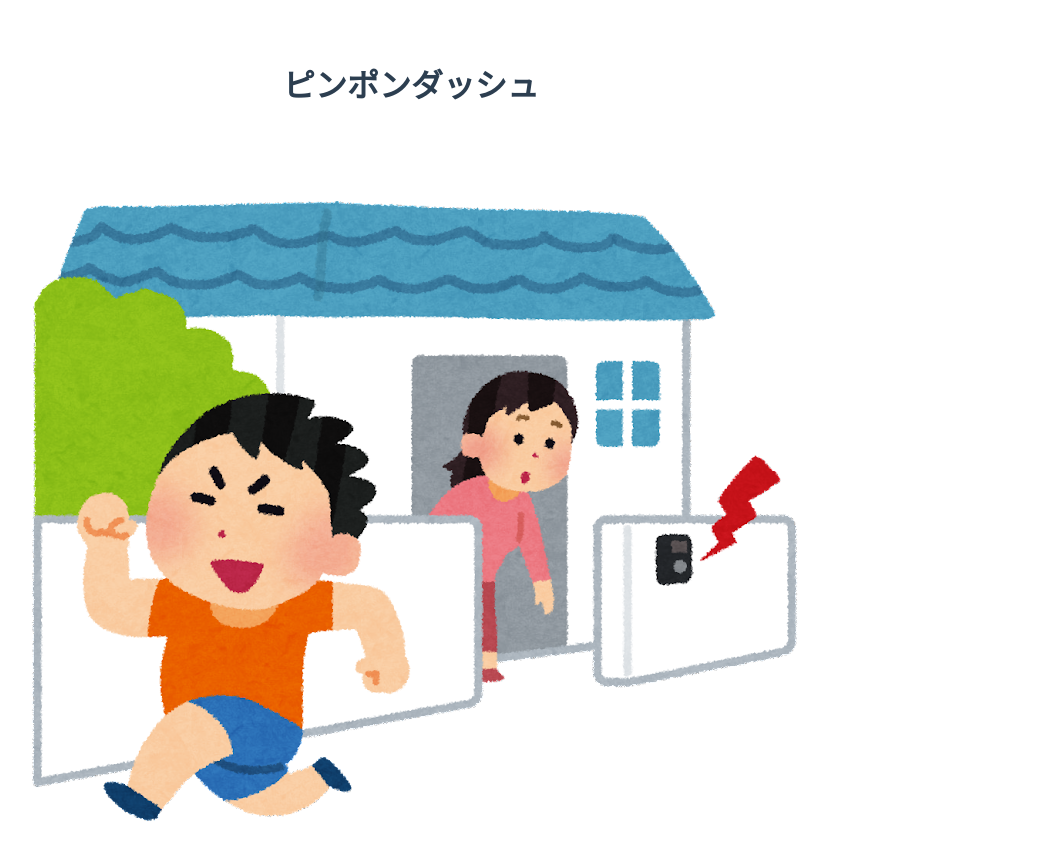
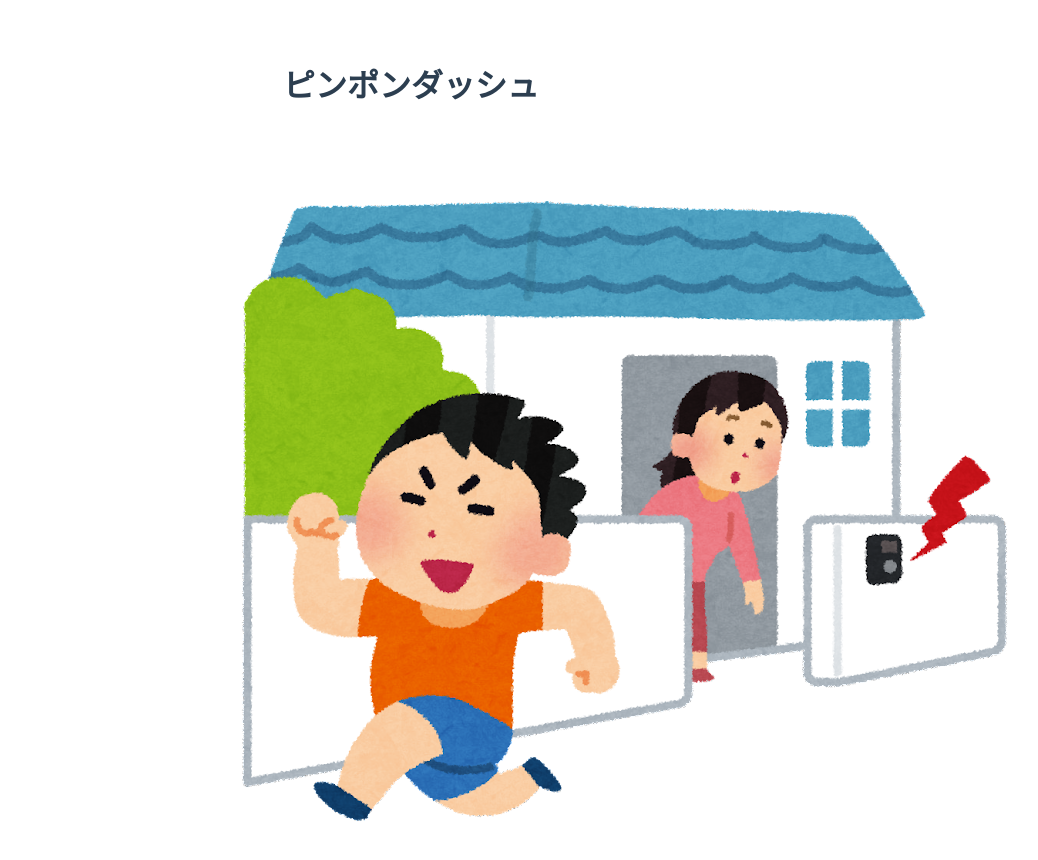
Before and after one commit to EndoHizumi/ping-pong-dash, a Vue app: page / in a window 1280 px wide. Shown: the top 860 px of the page, without its empty margins (229-1267 px from the left). Built offline with nearby package versions, Linux system fonts and the light colour scheme.

Commit message:
スタイルの調整をした

```diff
--- a/src/App.vue
+++ b/src/App.vue
@@ -36,4 +36,7 @@ export default {
   color: #2c3e50;
   margin-top: 60px;
 }
+.title_header h1 {
+  text-align: center;
+}
 </style>
--- a/src/components/game.vue
+++ b/src/components/game.vue
@@ -1,7 +1,9 @@
 <template>
     <div id="game">
         <div>ピンポンした数：{{ count }}</div>
-        <div><img @click="play" src="@/assets/door_bell.png" /></div>
+        <div>
+            <img @click="play" class="doorBell" src="@/assets/door_bell.png" />
+        </div>
     </div>
 </template>
 <script>
@@ -22,10 +24,6 @@ export default {
     },
     methods: {
         play() {
-            if (this.context.state === 'suspended') {
-                this.context.resume();
-                this.source.pause();
-            }
             this.source = this.context.createBufferSource()
             this.source.buffer = audioBuffer
             this.source.connect(this.context.destination)
@@ -36,5 +34,12 @@ export default {
 }
 </script>
 <style>
+.doorBell {
+    max-width: 30%;
+}
+
+.doorBell:active {
+    transform: translateY(5px);
+}
 
 </style>
--- a/src/components/title.vue
+++ b/src/components/title.vue
@@ -1,9 +1,7 @@
 <template>
     <div class="title">
-
         <div class="startBtn">
-            <img @click="onclick" class="startBtn_image" src="@/assets/itazura_pinpon_dash.png">
-            <span class="startBtn_caption">始める</span>
+            <div class="startBtn_image"><img @click="onclick" src="@/assets/itazura_pinpon_dash.png"></div>
         </div>
     </div>
 </template>
@@ -27,30 +25,26 @@ export default {
 }
 </script>
 <style>
-
 .startBtn {
-    position: relative;
+    display: flex;
+    justify-content: center;
 }
 
-.startBtn_caption {
-    font-size: 30px;
-    font-weight: bold;
-    position: absolute;
-    top: 50%;
-    left: 50%;
-    opacity: 0;
-    transform: translate(-50%,-50%);
+.startBtn_image {
+    width: 30%;
 }
 
-.startBtn:hover .startBtn_caption {
-    opacity: 1;
-}
-
-.startBtn:hover .startBtn_image {
+.startBtn_image:hover {
     opacity: 0.6;
 }
 
-.startBtn_image:active {
-    transform: translateY(5px);
+.startBtn_image:hover::after {
+    position: absolute;
+    bottom: 40%;
+    right: 40%;
+    font-size: 100px;
+    font-weight: bold;
+    content: '始める';
+    text-align: center;
 }
 </style>
```
